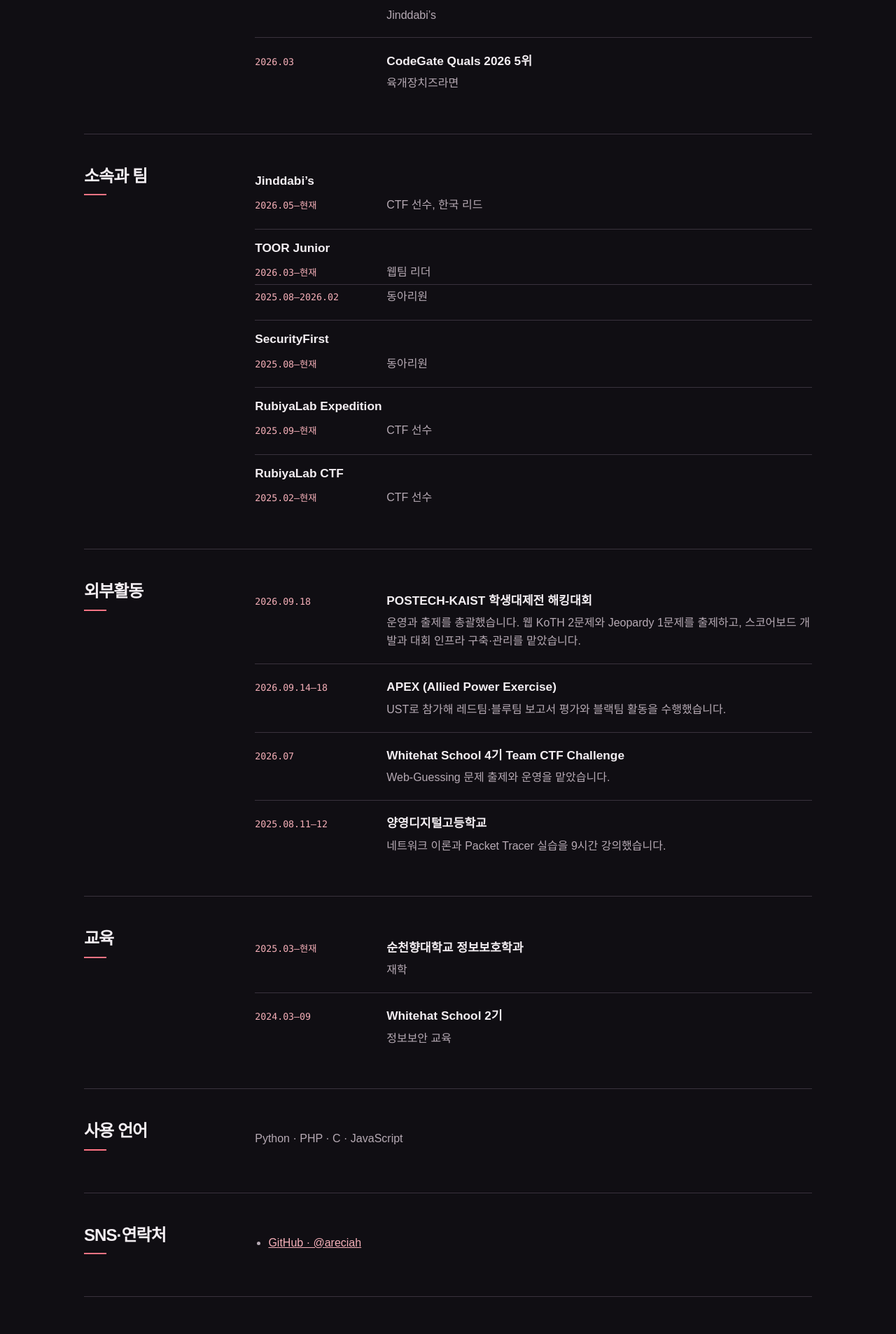
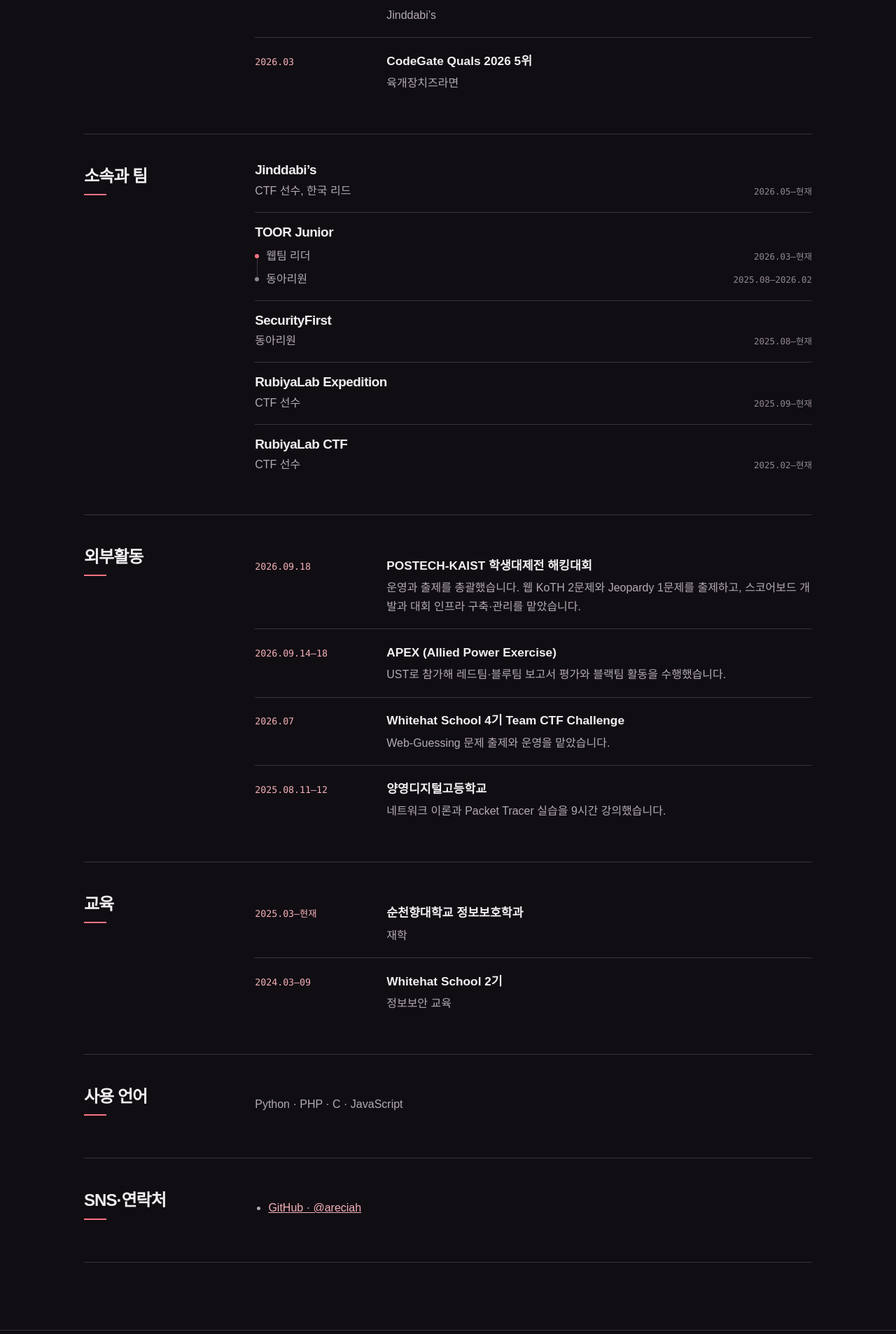
Before and after one commit to areciah/areciah.github.io, a Jekyll site: the page built from cv/index.html, in a window 1280 px wide. Shown: the part 1131-3037 px from the top of the page at 70% size. Built offline with Jekyll 4.4.1, drawn with Linux system fonts in a browser that asks for light colours.

Commit message:
Refine affiliation typography and role timelines

```diff
--- a/assets/style.css
+++ b/assets/style.css
@@ -335,11 +335,26 @@ main { background: radial-gradient(ellipse 75% 500px at 55% 0, #512c3726, transp
 .cv-section > h2 { margin: 0 0 1.25rem; letter-spacing: -.04em; }
 .cv-entries { list-style: none; padding: 0; margin: 0; }
 .cv-entry { display: grid; grid-template-columns: 10.5rem minmax(0, 1fr); gap: 1.25rem; align-items: baseline; padding-block: 1.15rem; break-inside: avoid; }
-.cv-team { padding-block: 1rem; break-inside: avoid; }
+.cv-team { padding-block: 1.05rem; break-inside: avoid; }
+.cv-team:first-child { padding-top: 0; }
 .cv-team + .cv-team { border-top: 1px solid var(--line); }
-.cv-team h3 { margin: 0 0 .45rem; font-size: 1.08rem; }
-.cv-team .cv-entry { padding-block: .25rem; border: 0; }
-.cv-team .cv-entry-body p { margin: 0; }
+.cv-team h3 { margin: 0 0 .35rem; font-size: 1.18rem; letter-spacing: -.025em; overflow-wrap: anywhere; }
+.cv-roles { margin: 0; padding: 0; list-style: none; }
+.cv-role { display: flex; align-items: baseline; flex-wrap: wrap; gap: .15rem 1rem; color: var(--muted); }
+.cv-role-name { overflow-wrap: anywhere; }
+.cv-role-name p { margin: 0; line-height: 1.65; }
+.cv-role-period { margin-inline-start: auto; color: var(--soft); font: .78rem/1.6 var(--mono); }
+.cv-roles-history { margin-top: .65rem; }
+.cv-roles-history .cv-role { position: relative; padding-inline-start: 1rem; }
+.cv-roles-history .cv-role + .cv-role { padding-top: .4rem; }
+.cv-roles-history .cv-role::before { content: ""; position: absolute; left: 0; top: .66em; width: 6px; height: 6px; border-radius: 50%; background: var(--soft); }
+.cv-roles-history .cv-role + .cv-role::before { top: calc(.66em + .4rem); }
+.cv-roles-history .cv-role:not(:last-child)::after { content: ""; position: absolute; left: 2.5px; top: calc(.66em + 6px); bottom: calc(-.66em - .4rem); width: 1px; background: var(--line); }
+.cv-roles-history .cv-role-current::before { background: var(--accent); }
+@media screen and (max-width: 640px) {
+  .cv-role { flex-direction: column; align-items: start; }
+  .cv-role-period { margin: 0; }
+}
 .cv-entry + .cv-entry { border-top: 1px solid var(--line); }
 .cv-period { color: var(--accent-soft); font: .83rem/1.6 var(--mono); font-variant-numeric: tabular-nums; }
 .cv-entry-body { grid-column: 2; min-width: 0; overflow-wrap: anywhere; }
--- a/cv/index.html
+++ b/cv/index.html
@@ -49,11 +49,11 @@ description: arecia의 보안 연구, 프로젝트와 활동 기록.
         {% for team in section.teams %}
         <li class="cv-team">
           <h3>{{ team.name | markdownify | remove: '<p>' | remove: '</p>' }}</h3>
-          <ul class="cv-entries">
+          <ul class="cv-roles{% if team.roles.size > 1 %} cv-roles-history{% endif %}">
             {% for role in team.roles %}
-            <li class="cv-entry">
-              <span class="cv-period">{{ role.period | escape }}</span>
-              <div class="cv-entry-body">{{ role.detail | markdownify }}</div>
+            <li class="cv-role{% if role.period contains '현재' %} cv-role-current{% endif %}">
+              {% if role.detail != empty %}<div class="cv-role-name">{{ role.detail | markdownify }}</div>{% endif %}
+              <span class="cv-role-period">{{ role.period | escape }}</span>
             </li>
             {% endfor %}
           </ul>
```
